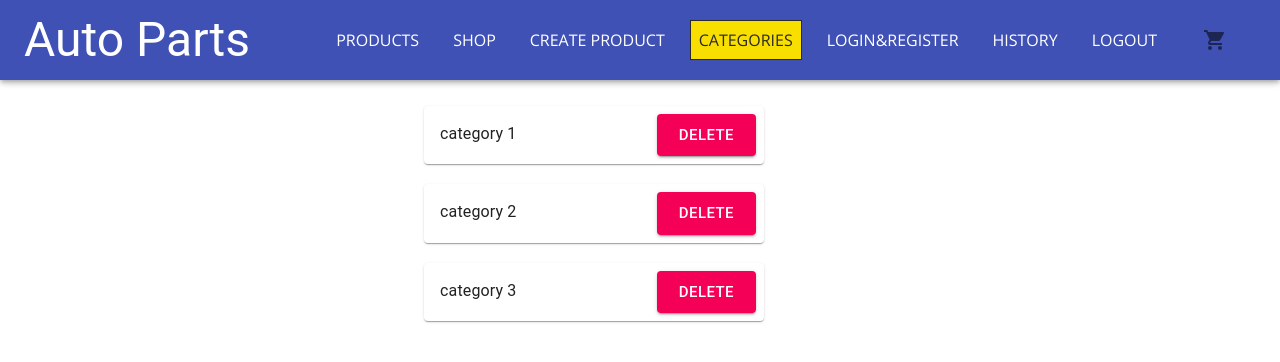
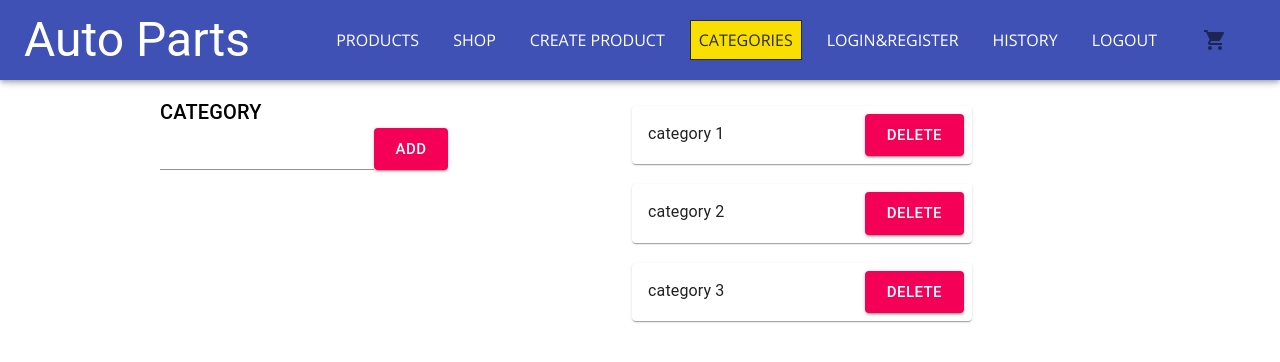
Before and after one commit to MrImas/auto-parts, a React (Create React App) app in the folder frontend/: page /category in a window 1280 px wide. Shown: the top 362 px of the page. Built offline with nearby package versions, Linux system fonts and the light colour scheme; the HTML template or start-up script is replaced by a standard one.

Commit message:
created add category component and added a bit of styling

```diff
--- /dev/null
+++ b/frontend/src/categories/components/AddCategory.css
@@ -0,0 +1,11 @@
+.add-category {
+  width: 30%;
+  /* display: flex;
+  justify-content: center;
+  align-items: flex-start; */
+}
+
+.category-form {
+  display: flex;
+  align-items: flex-end;
+}
--- /dev/null
+++ b/frontend/src/categories/components/AddCategory.js
@@ -0,0 +1,19 @@
+import React from 'react';
+import { Button, Typography } from '@material-ui/core';
+
+import Input from '../../shared/components/FormElements/Input';
+import './AddCategory.css';
+
+export const AddCategory = () => {
+  return (
+    <div className='add-category'>
+      <Typography variant='h6'>CATEGORY</Typography>
+      <form className='category-form'>
+        <Input />
+        <Button variant='contained' size='large' color='secondary'>
+          ADD
+        </Button>
+      </form>
+    </div>
+  );
+};
--- /dev/null
+++ b/frontend/src/categories/pages/Categories.css
@@ -0,0 +1,7 @@
+.categories {
+  display: flex;
+  justify-content: center;
+  align-items: flex-start;
+  width: 75%;
+  margin: auto;
+}
--- a/frontend/src/categories/pages/Categories.js
+++ b/frontend/src/categories/pages/Categories.js
@@ -1,5 +1,8 @@
 import React from 'react';
+
+import { AddCategory } from '../components/AddCategory';
 import { CategoryList } from '../components/CategoryList';
+import './Categories.css';
 
 const DUMMY_CATEGORIES = [
   {
@@ -15,7 +18,8 @@ const DUMMY_CATEGORIES = [
 
 export const Categories = () => {
   return (
-    <div>
+    <div className='categories'>
+      <AddCategory />
       <CategoryList items={DUMMY_CATEGORIES} />
     </div>
   );
--- /dev/null
+++ b/frontend/src/shared/components/FormElements/Input.js
@@ -0,0 +1,14 @@
+import React, { useState } from 'react';
+import { TextField } from '@material-ui/core';
+
+const InputCustomized = () => {
+  const [inputValue, setInputValue] = useState('');
+
+  const changeInputHandler = (event) => {
+    setInputValue(event.target.value);
+  };
+
+  return <TextField value={inputValue} onChange={changeInputHandler} />;
+};
+
+export default InputCustomized;
```
